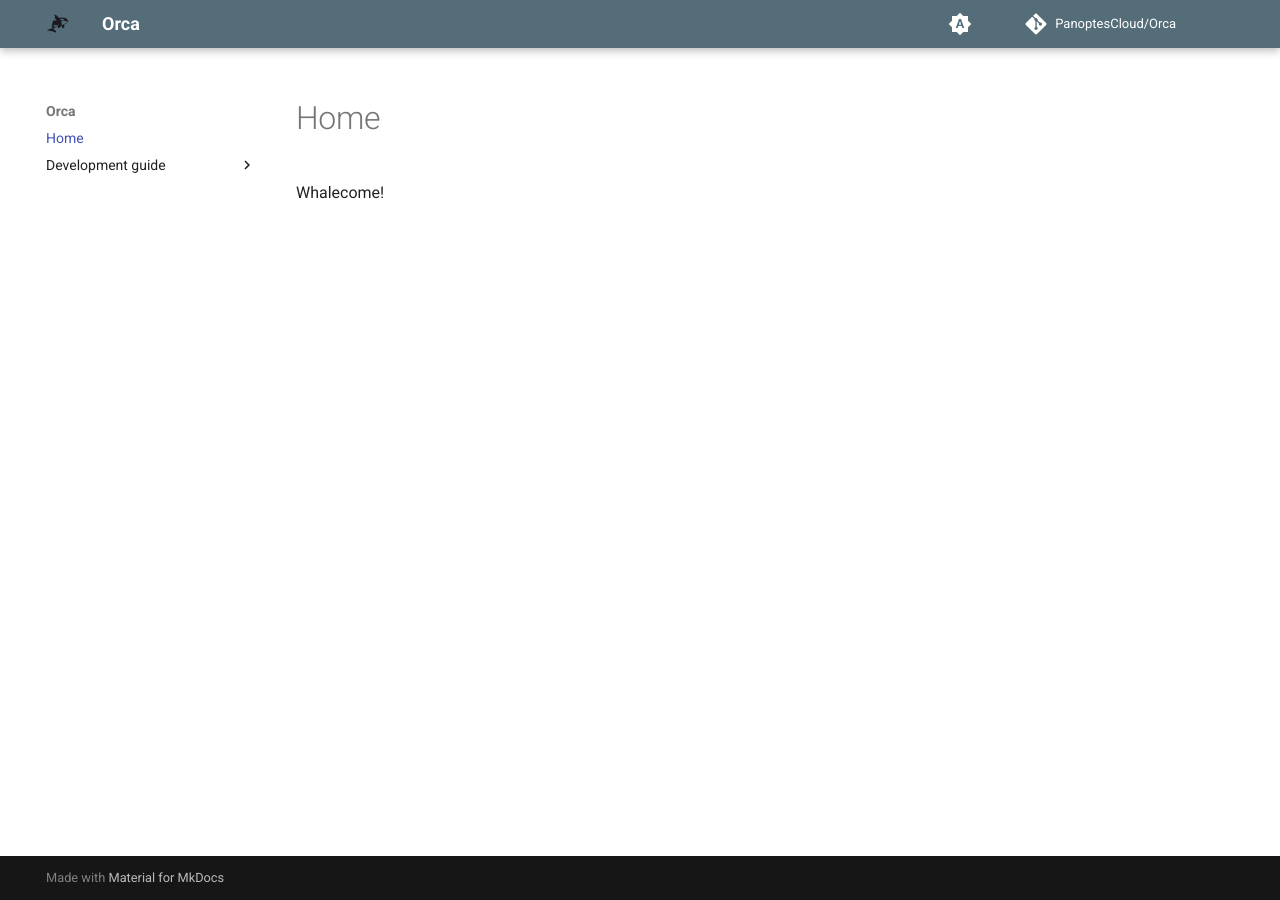
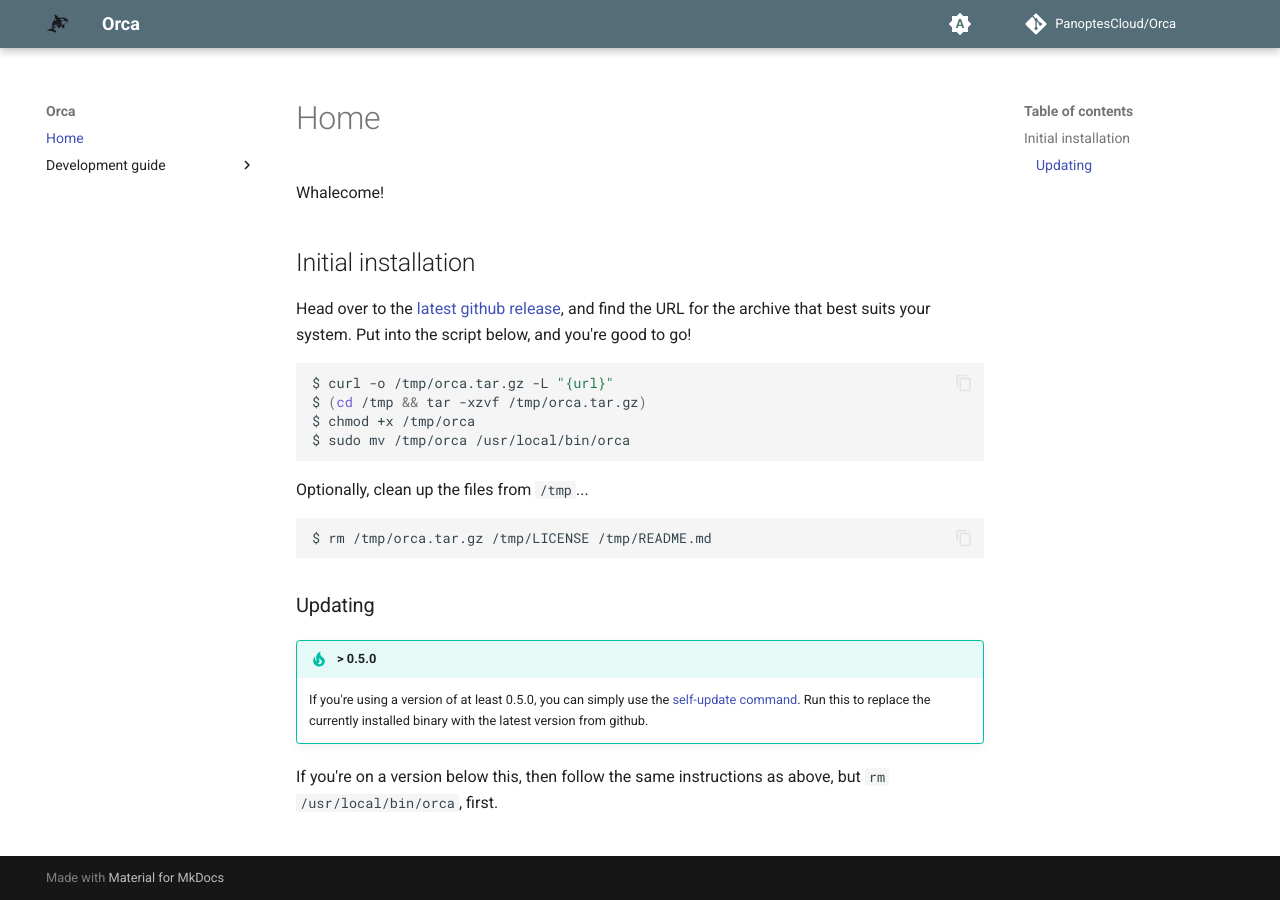
Before and after one commit to panoptescloud/orca, an MkDocs documentation site: the page built from docs/index.md, in a window 1280 px wide. Built offline with MkDocs 1.6.1 and Material for MkDocs 9.7.7, drawn with Linux system fonts in a browser that asks for light colours; comment, search, counter and statistics services are not loaded.

Commit message:
docs: add installation instructuions
Adds instructions for installing/updating the tool.

````diff
--- a/docs/index.md
+++ b/docs/index.md
@@ -1,3 +1,27 @@
 # Home
 
 Whalecome!
+
+## Initial installation
+
+Head over to the [latest github release](https://github.com/panoptescloud/orca/releases/latest), and find the URL for the archive that best suits your system. Put into the script below, and you're good to go!
+
+```sh
+$ curl -o /tmp/orca.tar.gz -L "{url}"
+$ (cd /tmp && tar -xzvf /tmp/orca.tar.gz)
+$ chmod +x /tmp/orca
+$ sudo mv /tmp/orca /usr/local/bin/orca
+```
+
+Optionally, clean up the files from `/tmp`...
+
+```
+$ rm /tmp/orca.tar.gz /tmp/LICENSE /tmp/README.md
+```
+
+### Updating
+
+!!! tip "> 0.5.0"
+    If you're using a version of at least 0.5.0, you can simply use the [self-update command](./CLI//orca_util_self-update.md). Run this to replace the currently installed binary with the latest version from github.
+
+If you're on a version below this, then follow the same instructions as above, but `rm /usr/local/bin/orca`, first.
````
